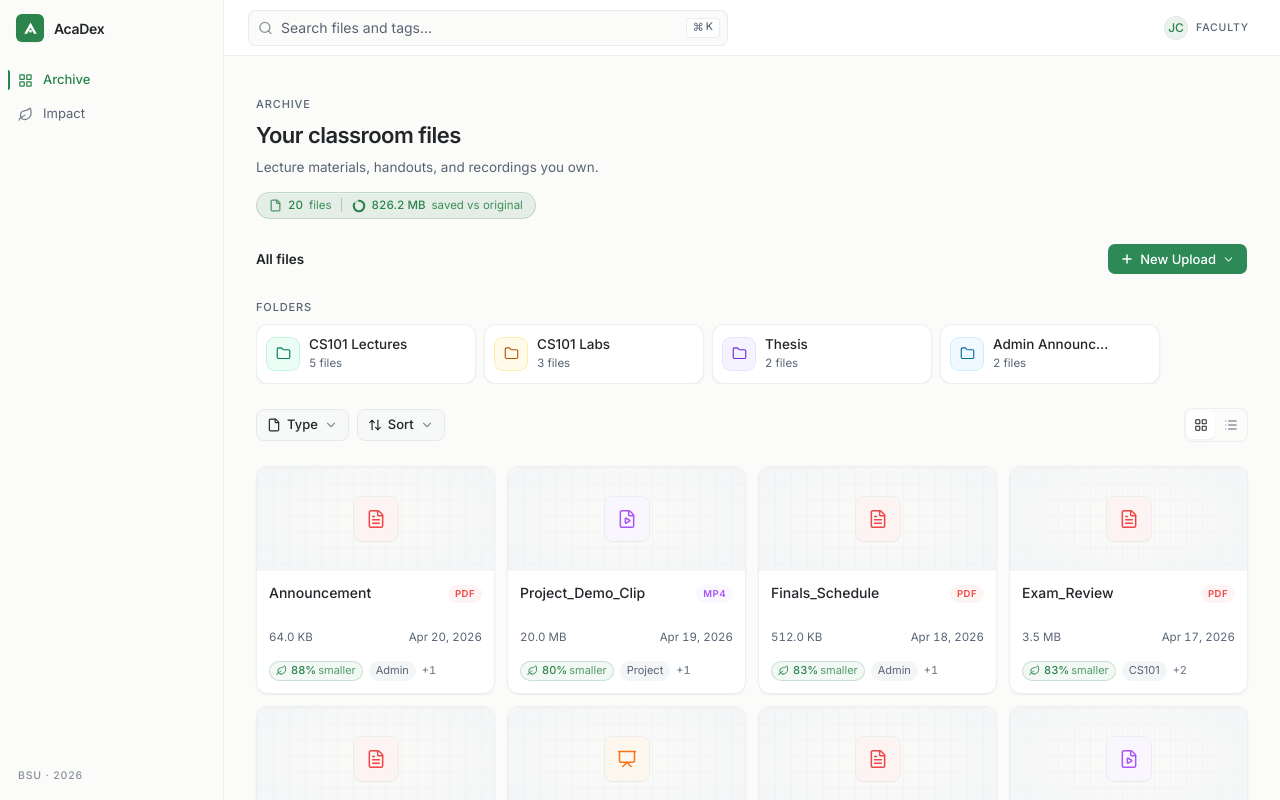
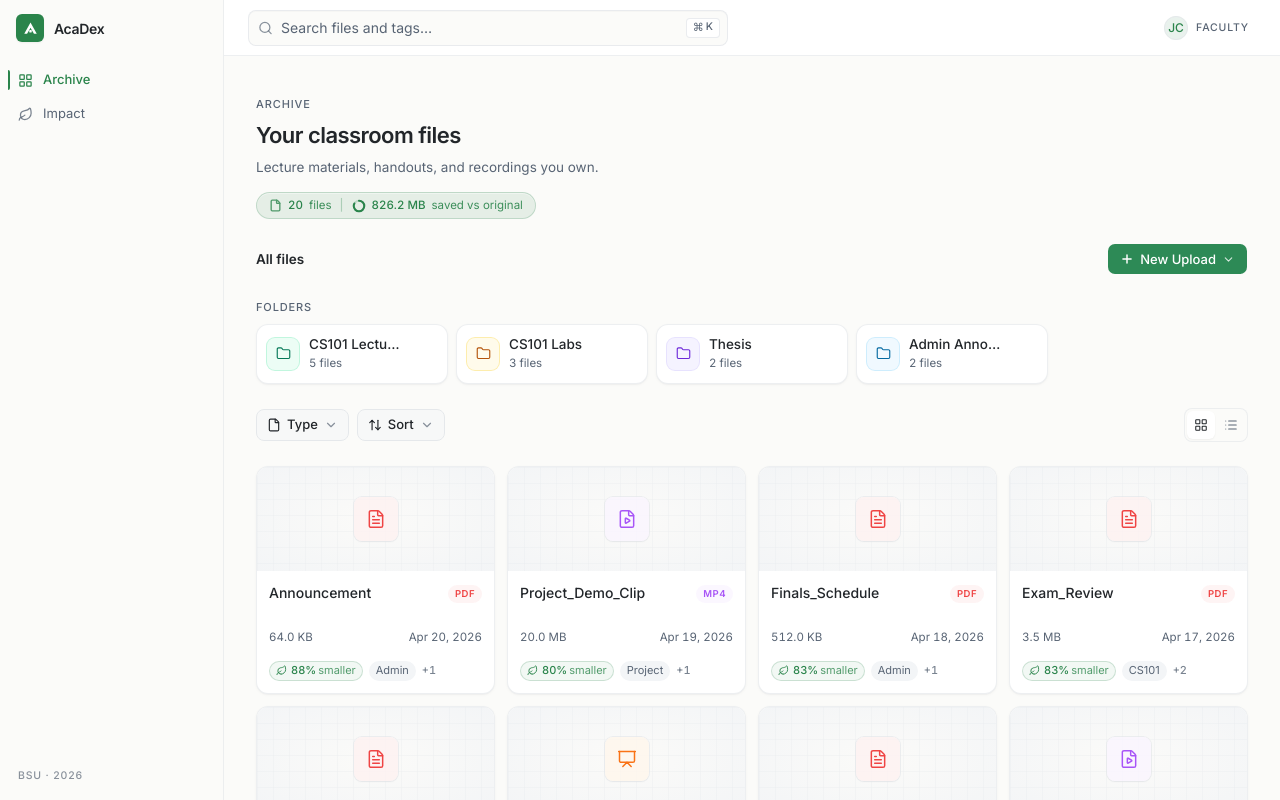
Before and after one commit to angelobaricante/acadex, a React (Vite) app: page /login in a window 1280 px wide. Both pictures are taken after a click on the button "Sign in with Google". Built offline with nearby package versions, Linux system fonts and the light colour scheme.

Commit message:
feat: enhanced folder view

```diff
--- a/src/components/shared/FolderTile.tsx
+++ b/src/components/shared/FolderTile.tsx
@@ -74,7 +74,7 @@ export default function FolderTile({
       onClick={handleClick}
       onKeyDown={handleKeyDown}
       className={cn(
-        "group/folder-tile flex h-[60px] w-[220px] shrink-0 items-center gap-2.5 rounded-xl border bg-card pl-2.5 pr-1.5 text-left",
+        "group/folder-tile flex h-[60px] w-full items-center gap-2.5 rounded-xl border bg-card pl-2.5 pr-1.5 text-left",
         "shadow-[0_1px_0_rgba(16,24,40,0.02),0_1px_3px_rgba(16,24,40,0.04)]",
         "transition-colors duration-200 ease-out",
         selected ? "border-primary/40 bg-primary/[0.03]" : "border-border/70 hover:border-primary/30",
--- a/src/components/shared/NewFolderDialog.tsx
+++ b/src/components/shared/NewFolderDialog.tsx
@@ -1,5 +1,5 @@
 import { useEffect, useState } from "react";
-import { Check, Folder as FolderIcon, Loader2 } from "lucide-react";
+import { Check, ChevronDown, Folder as FolderIcon, Loader2 } from "lucide-react";
 import {
   Dialog,
   DialogContent,
@@ -12,8 +12,8 @@ import { Input } from "@/components/ui/input";
 import { Label } from "@/components/ui/label";
 import { cn } from "@/lib/utils";
 import { useUIStore } from "@/lib/store";
-import { createFolder } from "@/lib/api";
-import type { FolderColor } from "@/lib/types";
+import { createFolder, listFolders } from "@/lib/api";
+import type { Folder, FolderColor } from "@/lib/types";
 import { toast } from "sonner";
 
 const COLOR_OPTIONS: Array<{ value: FolderColor; label: string; dot: string }> = [
@@ -36,10 +36,25 @@ export default function NewFolderDialog() {
   const open = useUIStore((s) => s.newFolderDialogOpen);
   const closeNewFolder = useUIStore((s) => s.closeNewFolder);
   const bumpFoldersVersion = useUIStore((s) => s.bumpFoldersVersion);
+  const currentFolderId = useUIStore((s) => s.currentFolderId);
 
   const [name, setName] = useState("");
   const [color, setColor] = useState<FolderColor>("green");
   const [submitting, setSubmitting] = useState(false);
+  const [folders, setFolders] = useState<Folder[]>([]);
+
+  // Load folders so we can look up the current folder's name.
+  useEffect(() => {
+    if (!open) return;
+    let cancelled = false;
+    listFolders().then((result) => {
+      if (cancelled) return;
+      setFolders(result);
+    });
+    return () => { cancelled = true; };
+  }, [open]);
+
+  const contextFolder = folders.find((f) => f.id === currentFolderId) ?? null;
 
   useEffect(() => {
     if (!open) {
@@ -134,6 +149,26 @@ export default function NewFolderDialog() {
         </DialogHeader>
 
         <div className="flex flex-col gap-4">
+          {/* Create inside context row */}
+          <div className="flex flex-col gap-1.5">
+            <span className="text-[11px] font-medium uppercase tracking-[0.08em] text-muted-foreground">
+              Create inside
+            </span>
+            <div className="flex h-8 w-full items-center gap-2 rounded-lg border border-border/80 bg-muted/30 px-2.5">
+              <FolderIcon
+                className="size-[14px] shrink-0 text-muted-foreground"
+                strokeWidth={1.8}
+              />
+              <span className="flex-1 truncate text-[12.5px] text-foreground">
+                {contextFolder ? contextFolder.name : "All files"}
+              </span>
+              <ChevronDown
+                className="size-[14px] shrink-0 text-muted-foreground/40"
+                strokeWidth={1.8}
+              />
+            </div>
+          </div>
+
           <div className="flex flex-col gap-1.5">
             <Label
               htmlFor="new-folder-name"
--- a/src/features/dashboard/DashboardPage.tsx
+++ b/src/features/dashboard/DashboardPage.tsx
@@ -128,6 +128,7 @@ export default function DashboardPage() {
   const observer = useRef<IntersectionObserver | null>(null);
   const [confirmDeleteFolderOpen, setConfirmDeleteFolderOpen] = useState(false);
   const [confirmBulkDeleteOpen, setConfirmBulkDeleteOpen] = useState(false);
+  const [foldersExpanded, setFoldersExpanded] = useState(false);
 
   const totalSelected = selectedFileIds.size + selectedFolderIds.size;
 
@@ -501,14 +502,24 @@ export default function DashboardPage() {
         </div>
       </div>
 
-      {/* Folders strip */}
-      {showFoldersStrip && (
+      {/* Folders grid */}
+      {showFoldersStrip && (() => {
+        const COLS = 5;
+        const MAX_VISIBLE_ROWS = 2;
+        const MAX_VISIBLE = COLS * MAX_VISIBLE_ROWS; // 10
+        const hasMore = folders!.length > MAX_VISIBLE;
+        const visibleFolders = hasMore && !foldersExpanded
+          ? folders!.slice(0, MAX_VISIBLE)
+          : folders!;
+
+        return (
           <section className="flex flex-col gap-2">
             <span className="text-[11px] font-medium uppercase tracking-[0.08em] text-muted-foreground">
               Folders
             </span>
-          <div className="flex gap-2 overflow-x-auto [scrollbar-width:none] [-ms-overflow-style:none] [&::-webkit-scrollbar]:hidden">
-            {folders!.map((folder) => (
+
+            <div className="grid grid-cols-5 gap-2">
+              {visibleFolders.map((folder) => (
                 <FolderTile
                   key={folder.id}
                   folder={folder}
@@ -519,8 +530,22 @@ export default function DashboardPage() {
                 />
               ))}
             </div>
+
+            {hasMore && (
+              <button
+                type="button"
+                onClick={(e) => {
+                  e.stopPropagation();
+                  setFoldersExpanded((v) => !v);
+                }}
+                className="self-start text-[12px] font-medium text-primary underline-offset-4 transition-colors hover:underline"
+              >
+                {foldersExpanded ? "View less" : "View more"}
+              </button>
+            )}
           </section>
-      )}
+        );
+      })()}
 
       {/* Filters row */}
       <div className="flex w-full flex-wrap items-center gap-2">
```
Lines whose indentation alone changed are shown as unchanged.
